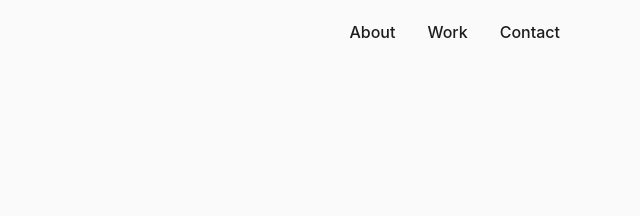
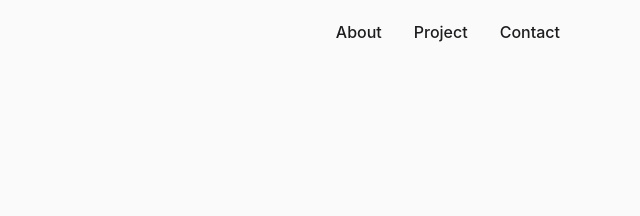
Before and after one commit to sngamin/sngamin.github.io, a plain HTML site: page projects/hwik.html in a window 1280 px wide. Shown: the top 216 px of the page, 640-1280 px from the left. Drawn offline with Linux system fonts and the light colour scheme; a web font is replaced by a local one.

Commit message:
Add files via upload

```diff
--- a/projects/hwik.html
+++ b/projects/hwik.html
@@ -32,7 +32,7 @@
       <nav>
         <ul class="menu">
           <li><a href="../index.html#about">About</a></li>
-          <li><a href="../index.html#work">Work</a></li>
+          <li><a href="../index.html#work">Project</a></li>
           <li><a href="../index.html#contact">Contact</a></li>
         </ul>
       </nav>
```
Also changed, not shown: index.html (+1 -1 lines), projects/cineroute.html (+1 -1 lines), projects/goyong24.html (+1 -1 lines), projects/yogiyo.html (+1 -1 lines).
